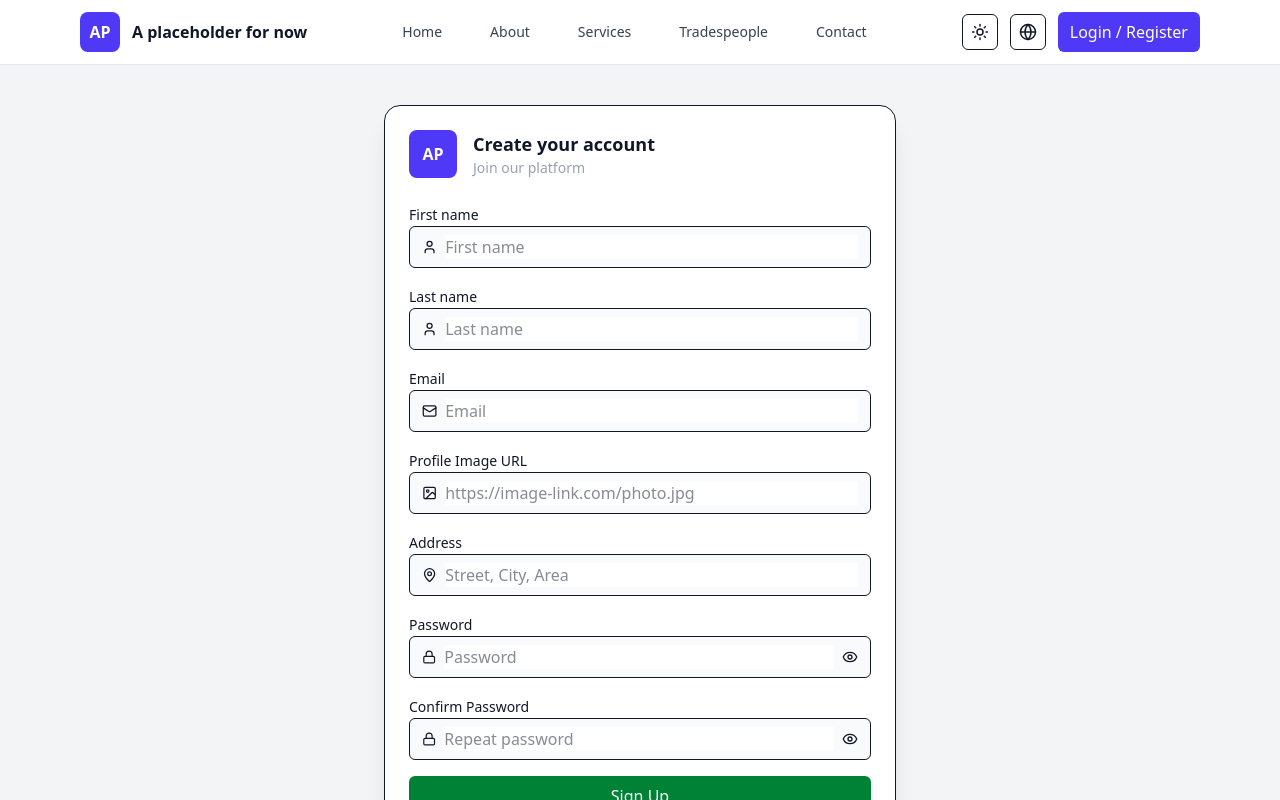
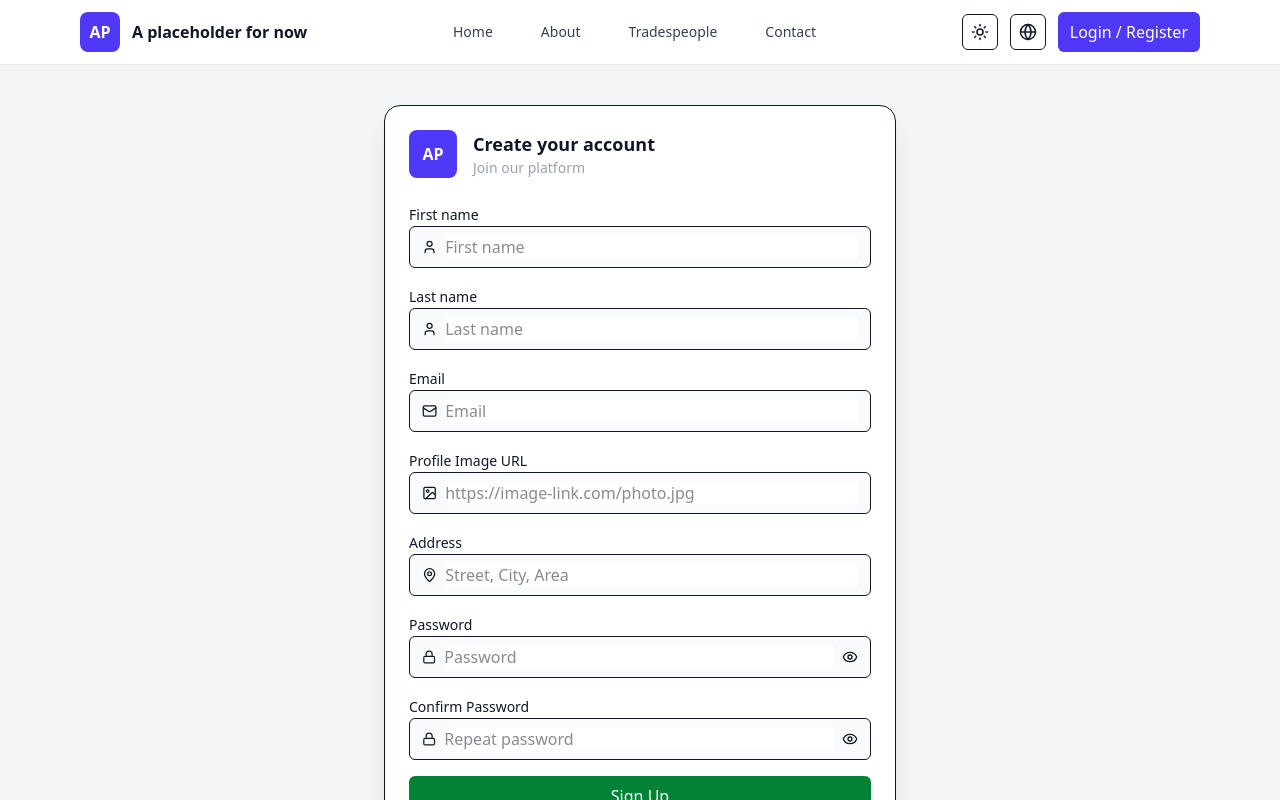
Before and after one commit to nihalsabri/GP-ITI-website-using-react, a React (Vite) app: page /register in a window 1280 px wide. Shown: the top 800 px of the page. Built offline with nearby package versions, Linux system fonts and the light colour scheme.

Commit message:
Update Navbar.jsx

```diff
--- a/src/components/Navbar.jsx
+++ b/src/components/Navbar.jsx
@@ -80,9 +80,9 @@ const Navbar = () => {
             <NavLink to="/about" className={linkClass}>
               {t("About")}
             </NavLink>
-            <NavLink to="/services" className={linkClass}>
+            {/* <NavLink to="/services" className={linkClass}>
               {t("Services")}
-            </NavLink>
+            </NavLink> */}
             <NavLink to="/tradespeople" className={linkClass}>
               {t("Tradespeople")}
             </NavLink>
@@ -186,9 +186,9 @@ const Navbar = () => {
           <NavLink to="/about" onClick={() => setMobileOpen(false)}>
             {t("About")}
           </NavLink>
-          <NavLink to="/services" onClick={() => setMobileOpen(false)}>
+          {/* <NavLink to="/services" onClick={() => setMobileOpen(false)}>
             {t("Services")}
-          </NavLink>
+          </NavLink> */}
           <NavLink to="/tradespeople" onClick={() => setMobileOpen(false)}>
             {t("Tradespeople")}
           </NavLink>
```
